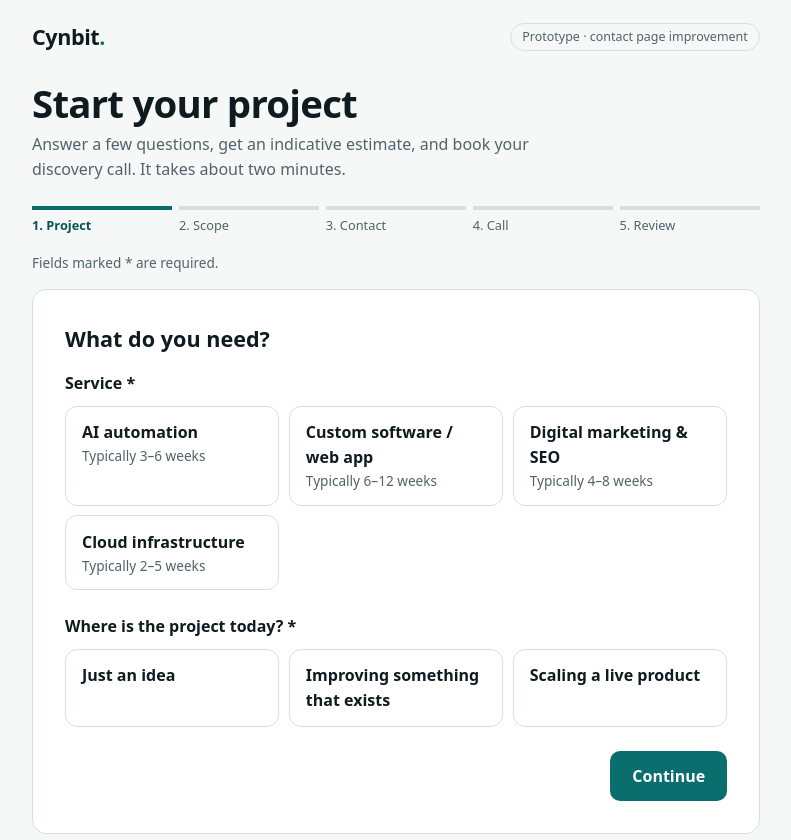
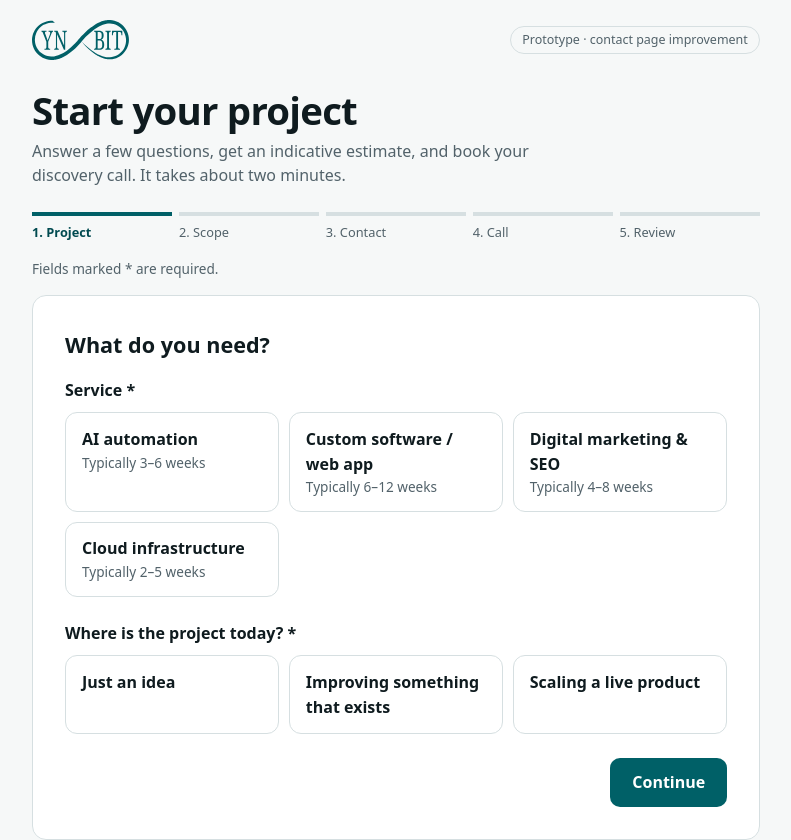
Before and after one commit to aasthaa25/cynbit-scoping-wizard, a website with bundled scripts: page index.html in a window 1280 px wide. Shown: the top 840 px of the page, without its empty margins (244-1035 px from the left). Built offline with nearby package versions, Linux system fonts and the light colour scheme.

Commit message:
feat: use Cynbit logo and brand teal in header
Logo rendered via CSS mask so it switches to a lighter teal in dark mode.

```diff
--- a/index.html
+++ b/index.html
@@ -13,7 +13,7 @@
   <a class="skip-link" href="#wizard">Skip to the form</a>
 
   <header class="site-header">
-    <span class="wordmark">Cynbit<span class="dot">.</span></span>
+    <a class="logo" href="https://cynbit.in" aria-label="Cynbit home"></a>
     <span class="proto-tag">Prototype · contact page improvement</span>
   </header>
 
--- a/styles.css
+++ b/styles.css
@@ -5,8 +5,8 @@
   --text: #0f1b1f;
   --muted: #52626a;
   --line: #d6dfe1;
-  --brand: #0b6e6e;
-  --brand-strong: #075454;
+  --brand: #006067; /* Cynbit logo teal */
+  --brand-strong: #004a50;
   --brand-soft: #e3f2f1;
   --on-brand: #ffffff;
   --error: #b3261e;
@@ -68,8 +68,15 @@ a { color: var(--brand-strong); }
   flex-wrap: wrap;
   max-width: 760px; margin: 0 auto; padding: 1.25rem 1rem;
 }
-.wordmark { font-weight: 800; font-size: 1.35rem; letter-spacing: -.02em; }
-.wordmark .dot { color: var(--brand); }
+/* The logo is drawn as a mask so its colour follows the theme
+   (the original #006067 teal is too dark to read on the dark background). */
+.logo {
+  display: block; inline-size: 97px; aspect-ratio: 400 / 165;
+  background-color: var(--brand);
+  mask: url("logo.svg") center / contain no-repeat;
+  border-radius: 4px;
+}
+.logo:focus-visible { outline: none; box-shadow: var(--focus); }
 .proto-tag {
   font-size: .78rem; color: var(--muted);
   border: 1px solid var(--line); border-radius: 999px; padding: .2rem .7rem;
```
Also changed, not shown: logo.svg (added).
